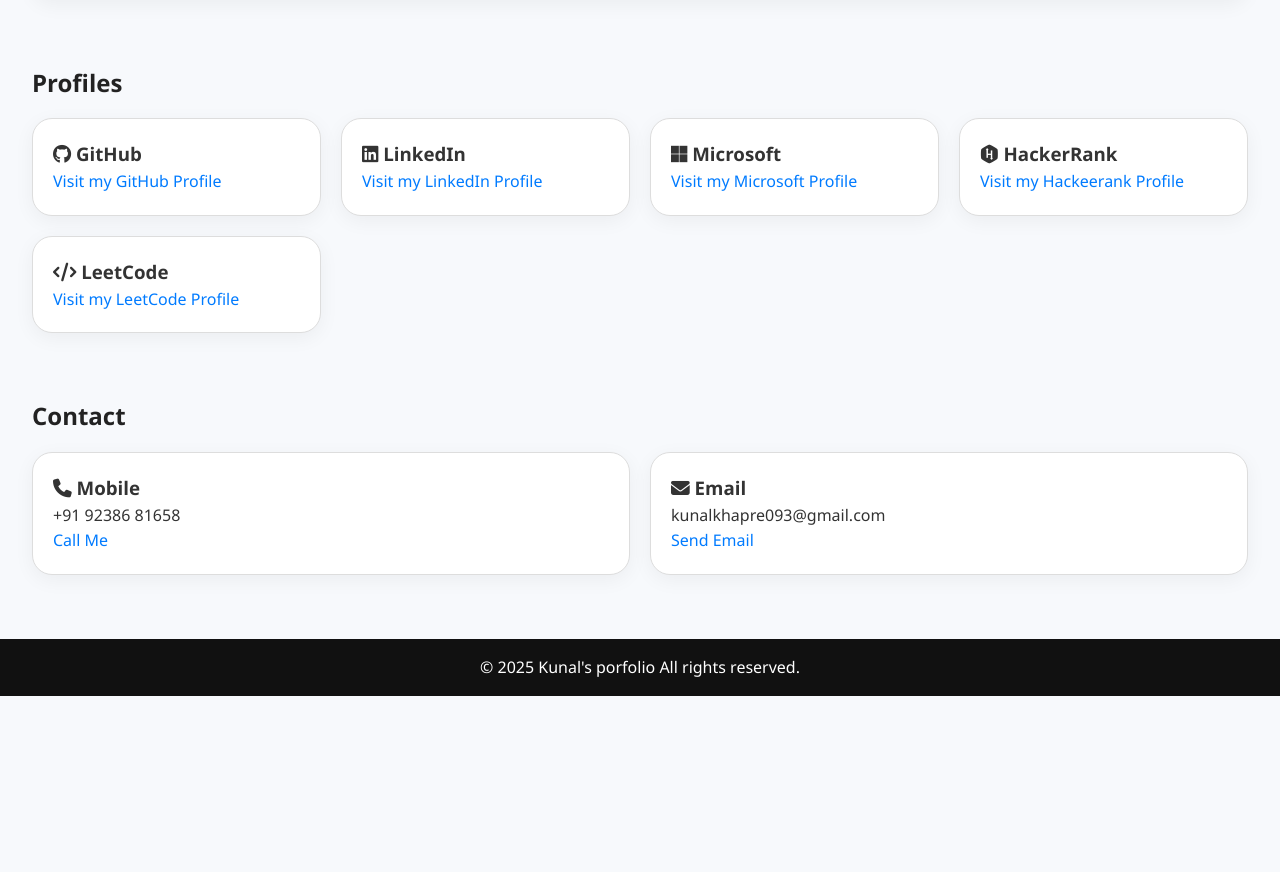
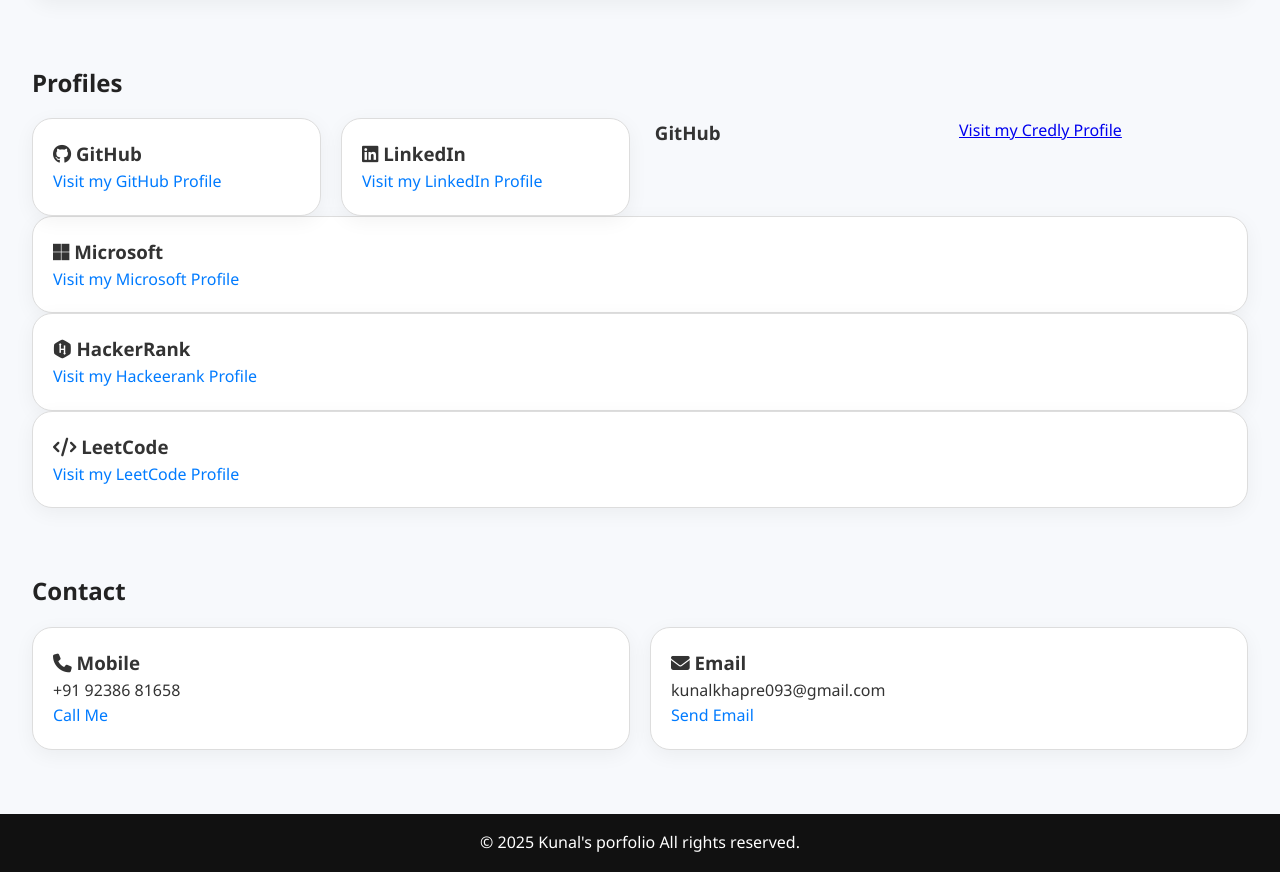
Before and after one commit to kunalkhapre0/portfolio.web, a plain HTML site: page index.html in a window 1280 px wide. Shown: the part 1389-2261 px from the top of the page. Before the commit the page ends 2085 px from the top, so only its background shows below. Drawn offline with Linux system fonts and the light colour scheme.

Commit message:
Update index.html

```diff
--- a/index.html
+++ b/index.html
@@ -247,6 +247,9 @@
         <h3><i class="fab fa-linkedin"></i> LinkedIn</h3>
         <p><a href="https://www.linkedin.com/in/kunal-khapre-431096369" target="_blank">Visit my LinkedIn Profile</a></p>
       </div>
+      <h3><i class="fab fa-credly"></i> GitHub</h3>
+        <p><a href="https://www.credly.com/users/kunal-khapre.a3ef289f/edit#credly" target="_blank">Visit my Credly Profile</a></p>
+      </div>
      <div class="card">
         <h3><i class="fab fa-microsoft"></i> Microsoft</h3>
         <p><a href="https://learn.microsoft.com/en-us/users/KunalKhapre-2814" target="_blank">Visit my Microsoft Profile</a></p>
```
